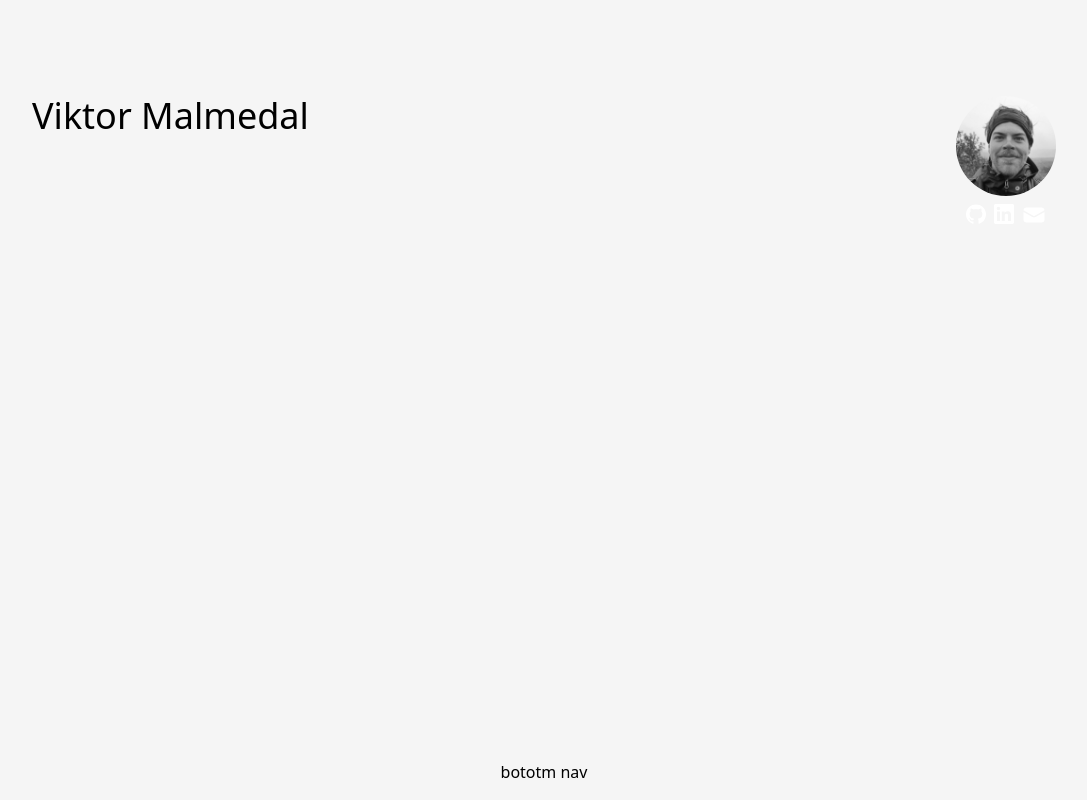
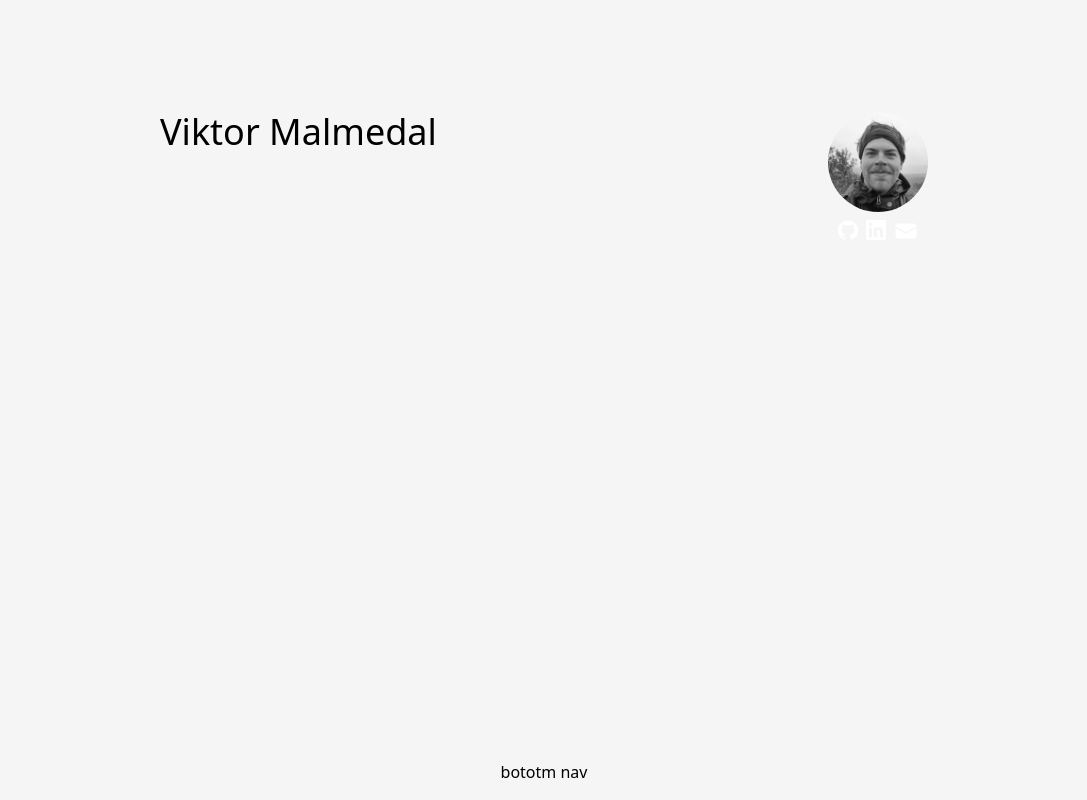
Before and after one commit to JohnVicke/malmedal.dev, a Next.js app: page / in a window 1280 px wide. Shown: the whole page, without its empty margins (96-1183 px from the left). Built offline with nearby package versions, Linux system fonts and the light colour scheme.

Commit message:
layout styling

```diff
--- a/src/app/layout.tsx
+++ b/src/app/layout.tsx
@@ -4,13 +4,15 @@ import "./globals.css";
 import { Lora, Lato } from "@next/font/google";
 
 const lora = Lora({
-  variable: "--lora",
+  variable: "--font-lora",
   display: "swap",
+  subsets: ["latin"],
 });
 
 const lato = Lato({
   weight: ["400", "700"],
-  variable: "--lato",
+  subsets: ["latin"],
+  variable: "--font-lato",
   display: "swap",
 });
 
@@ -40,12 +42,17 @@ export default function RootLayout({ children }: { children: React.ReactNode })
   return (
     <html
       lang="en"
-      className={clsx("bg-neutral-100 text-black dark:bg-[#121018] dark:text-white", lora.variable, lato.variable)}
+      className={clsx(
+        "h-full bg-neutral-100 text-black",
+        "dark:bg-gradient-to-t dark:from-[#06040F] dark:to-[#14121B] dark:text-white",
+        lora.variable,
+        lato.variable,
+      )}
     >
       <head />
-      <body className="relative mx-4 flex h-screen max-w-screen-lg flex-row antialiased md:flex-col lg:mx-auto">
+      <body className="relative mx-4 mt-28 flex max-w-screen-md antialiased lg:mx-auto">
         <SideNavigation />
-        <main className="flex min-w-0 flex-auto flex-col px-2 pt-24 md:mt-0 md:px-0">{children}</main>
+        <main className="flex min-w-0 flex-auto flex-col px-2 md:mt-0 md:px-0">{children}</main>
       </body>
     </html>
   );
```
